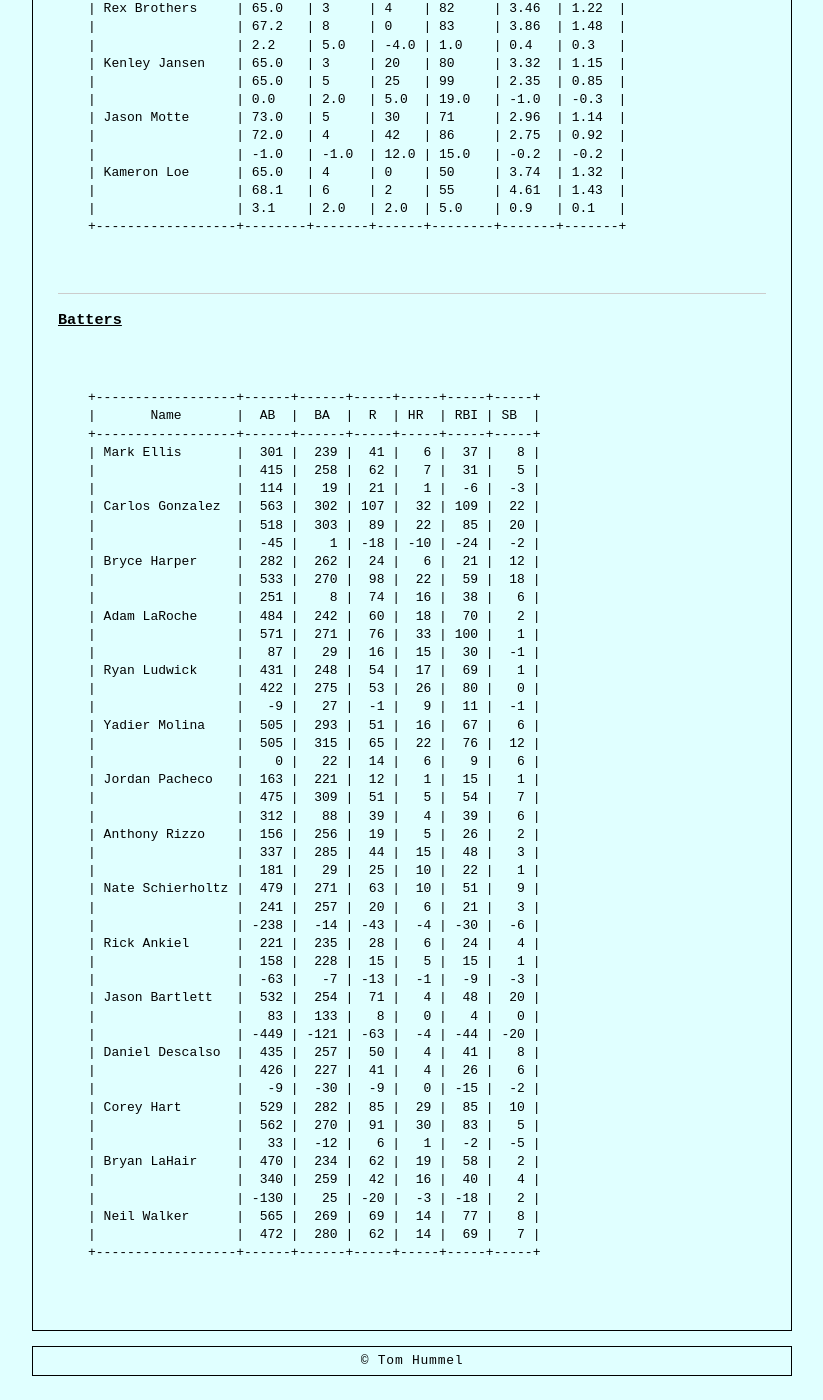
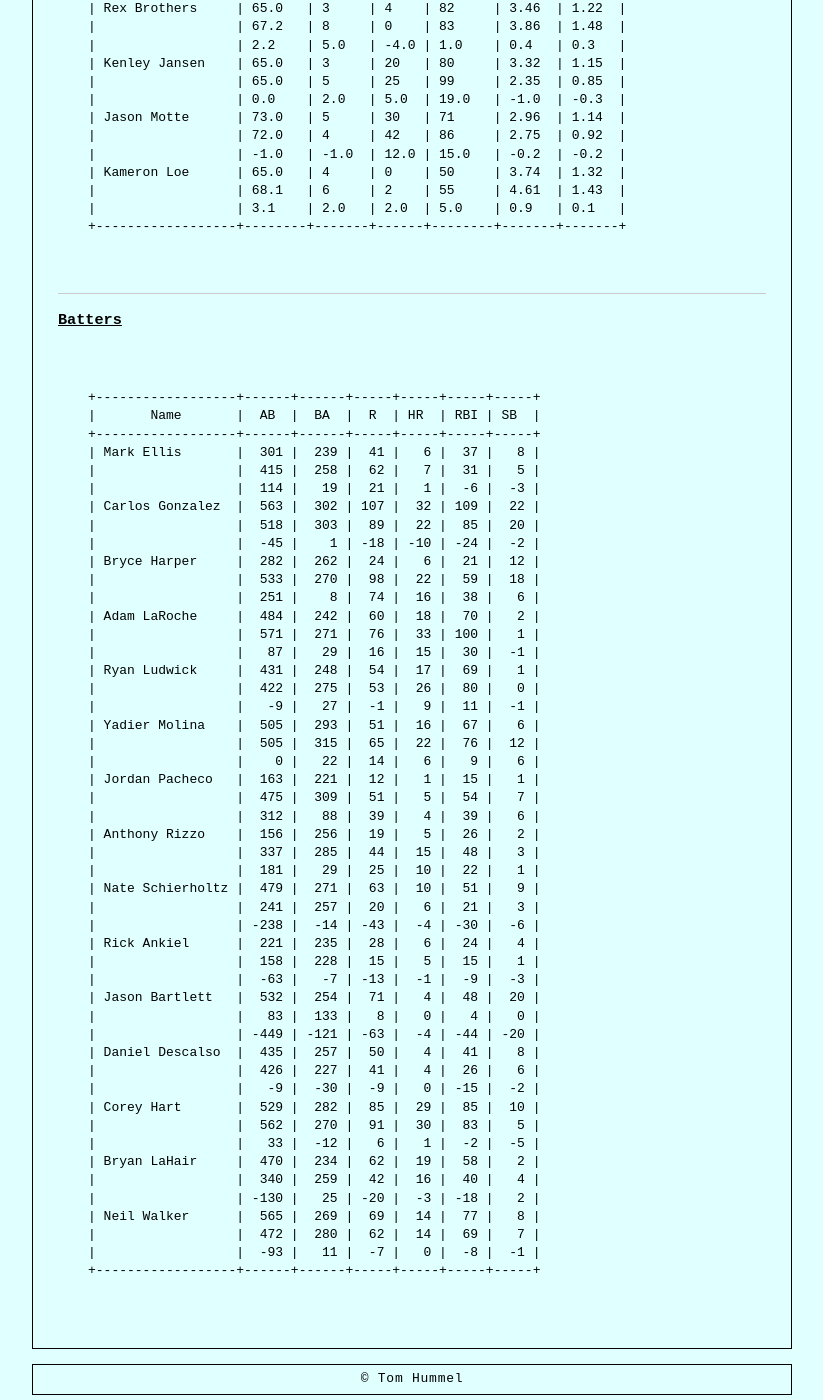
Before and after one commit to tphummel/blog, a Jekyll site: the page built from _posts/2013-01-12-ron-shandler-2012-reconcile.md, in a window 1280 px wide and 1400 px high, scrolled down 809 px. Shown: the whole window, without its empty margins (228-1051 px from the left). Built offline with Jekyll 4.4.1, drawn with Linux system fonts in a browser that asks for light colours; Markdown is read by kramdown in place of the engine named in the settings.

Commit message:
shandler 2012: forgot neil walker's total row. added

```diff
--- a/_posts/2013-01-12-ron-shandler-2012-reconcile.md
+++ b/_posts/2013-01-12-ron-shandler-2012-reconcile.md
@@ -101,4 +101,5 @@
     |                  | -130 |   25 | -20 |  -3 | -18 |   2 |
     | Neil Walker      |  565 |  269 |  69 |  14 |  77 |   8 |
     |                  |  472 |  280 |  62 |  14 |  69 |   7 |
+    |                  |  -93 |   11 |  -7 |   0 |  -8 |  -1 |
     +------------------+------+------+-----+-----+-----+-----+
```
